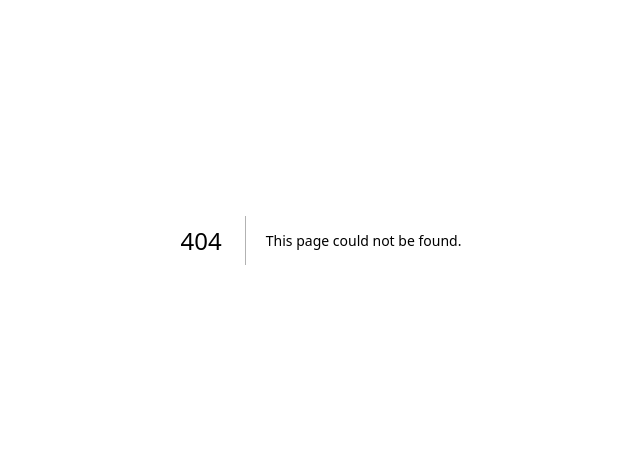
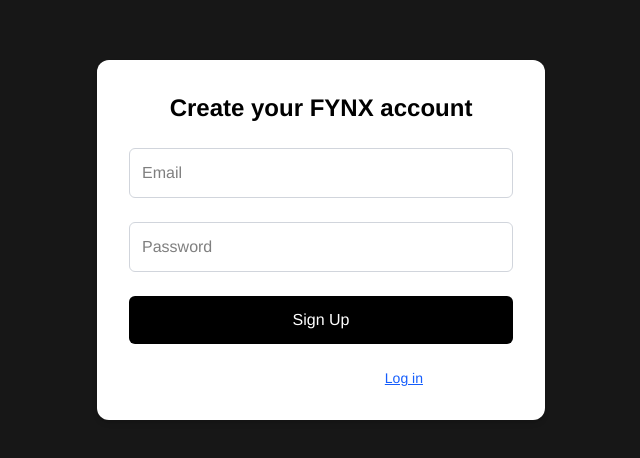
Before and after one commit to Vignesh-P4/FYNX, a Next.js app: page /signup in a window 1280 px wide. Before the commit this address had no page. Shown: the part 160-618 px from the top of the page, without its empty margins (319-959 px from the left). Built offline with nearby package versions, Linux system fonts and the light colour scheme.

Commit message:
New Changes

```diff
--- /dev/null
+++ b/src/app/about/page.tsx
@@ -0,0 +1,77 @@
+"use client";
+
+import { motion } from "framer-motion";
+import Image from "next/image";
+import Navbar from "../components/Navbar";
+
+export default function About() {
+  return (
+    <main className="min-h-screen bg-neutral-900 text-gray-800 px-6 py-12 md:px-20 flex flex-col items-center">
+      {/* Heading */}
+      <Navbar />
+      <motion.h1
+        initial={{ opacity: 0, y: -30 }}
+        animate={{ opacity: 1, y: 0 }}
+        transition={{ duration: 0.6 }}
+        className="text-4xl md:text-5xl font-bold mb-10 text-center mt-12 text-white"
+        >
+  About the Founder
+</motion.h1>
+
+
+      {/* Founder Card */}
+      <motion.div
+        initial={{ opacity: 0, y: 50 }}
+        animate={{ opacity: 1, y: 0 }}
+        transition={{ duration: 0.8, delay: 0.3 }}
+        className="bg-gray-100 rounded-2xl shadow-lg p-6 flex flex-col md:flex-row max-w-5xl w-full"
+      >
+        {/* Image */}
+        <div className="flex-shrink-0 mx-auto md:mx-0">
+          <Image
+            src="/founder.jpeg" // Replace with actual path to your image in /public
+            alt="Vignesh Pobbathi"
+            width={250}
+            height={250}
+            className="rounded-xl grayscale"
+          />
+        </div>
+
+        {/* Content */}
+        <div className="mt-6 md:mt-0 md:ml-10 space-y-4">
+          <h2 className="text-2xl font-semibold">Vignesh Pobbathi</h2>
+          <p className="text-gray-600">
+            I’m the founder of FYNX, an AI Financial Assistant designed to simplify personal finance for everyone.
+            As a developer, data analyst, and dreamer, I believe the power of AI should be in the hands of everyday people.
+          </p>
+
+          <blockquote className="italic text-gray-500 border-l-4 border-gray-300 pl-4">
+            “Innovation happens when technology meets purpose.”
+          </blockquote>
+
+          <div className="space-y-2">
+            <p><strong>Need:</strong> Most people struggle with tracking finances. FYNX empowers users to get real-time clarity and recommendations using AI.</p>
+            <p><strong>Advantages:</strong> Easy to use, personalized insights, automated savings & investment suggestions.</p>
+            <p><strong>Worth:</strong> With a modern UI and smart backend, FYNX is not just an app—it’s your financial co-pilot.</p>
+          </div>
+
+          {/* Social Links */}
+          <div className="pt-4">
+            <h3 className="text-lg font-medium">Connect with me:</h3>
+            <div className="flex gap-4 mt-2">
+              <a href="https://www.linkedin.com/in/vigneshpobbathi" target="_blank" rel="noopener noreferrer" className="hover:underline text-blue-600">
+                LinkedIn
+              </a>
+              <a href="https://github.com/vigneshpobbathi" target="_blank" rel="noopener noreferrer" className="hover:underline text-gray-800">
+                GitHub
+              </a>
+              <a href="mailto:vignesh@example.com" className="hover:underline text-red-500">
+                Email
+              </a>
+            </div>
+          </div>
+        </div>
+      </motion.div>
+    </main>
+  );
+}
--- /dev/null
+++ b/src/app/components/About.tsx
@@ -0,0 +1,11 @@
+export default function About() {
+  return (
+    <section className="py-20 text-center px-6">
+      <h2 className="text-3xl font-bold uppercase mb-4">What is FYNX?</h2>
+      <p className="text-gray-400 max-w-xl mx-auto">
+        FYNX is your intelligent, AI-powered financial assistant helping you manage, analyze,
+        and take control of your money — all in one beautiful dashboard.
+      </p>
+    </section>
+  );
+}
--- /dev/null
+++ b/src/app/components/AuthForm.tsx
@@ -0,0 +1,90 @@
+'use client';
+
+import { useState } from 'react';
+import { useRouter } from 'next/navigation';
+import HeroSlide from "./HeroSlide";
+
+
+interface Props {
+  mode: 'login' | 'signup';
+}
+
+export default function AuthForm({ mode }: Props) {
+  const [email, setEmail] = useState('');
+  const [password, setPassword] = useState('');
+  const router = useRouter();
+
+  const handleSubmit = (e: React.FormEvent) => {
+    e.preventDefault();
+
+    // ✅ Fake validation
+    if (!email || !password) {
+      alert('Please fill all fields');
+      return;
+    }
+
+    // 🔐 Simulate login/signup success
+    console.log(`${mode === 'login' ? 'Logged in' : 'Signed up'} with`, { email, password });
+
+    // ✅ Redirect to dashboard or home
+    router.push('/dashboard');
+  };
+
+  return (
+    <form
+      onSubmit={handleSubmit}
+      className="bg-white p-8 rounded-xl shadow-md w-full max-w-md space-y-6"
+    >
+      <h2 className="text-2xl font-bold text-center text-black">
+        {mode === 'login' ? 'Login to FYNX' : 'Create your FYNX account'}
+      </h2>
+
+      <input
+        type="email"
+        placeholder="Email"
+        className="w-full p-3 border border-gray-300 rounded-md text-black"
+        value={email}
+        onChange={(e) => setEmail(e.target.value)}
+      />
+
+      <input
+        type="password"
+        placeholder="Password"
+        className="w-full p-3 border border-gray-300 rounded-md text-black"
+        value={password}
+        onChange={(e) => setPassword(e.target.value)}
+      />
+
+      <button
+        type="submit"
+        className="w-full bg-black text-white py-3 rounded-md hover:bg-gray-800 transition"
+      >
+        {mode === 'login' ? 'Login' : 'Sign Up'}
+      </button>
+
+      <p className="text-center text-sm">
+        {mode === 'login' ? (
+          <>
+            Don’t have an account?{' '}
+            <span
+              onClick={() => router.push('/signup')}
+              className="text-blue-600 cursor-pointer underline"
+            >
+              Sign up
+            </span>
+          </>
+        ) : (
+          <>
+            Already have an account?{' '}
+            <span
+              onClick={() => router.push('/login')}
+              className="text-blue-600 cursor-pointer underline"
+            >
+              Log in
+            </span>
+          </>
+        )}
+      </p>
+    </form>
+  );
+}
--- a/components/HeroSlide.tsx
+++ b/src/app/components/HeroSlide.tsx
@@ -3,9 +3,11 @@
 import { useState, useEffect } from "react";
 import { Pause, Play } from "lucide-react";
 import { motion } from "framer-motion";
+import { useRouter } from "next/navigation";
 
 export default function HeroSlide() {
   const [isPaused, setIsPaused] = useState(false);
+  const router = useRouter();
 
   useEffect(() => {
     const video = document.getElementById("heroVideo") as HTMLVideoElement;
@@ -54,7 +56,7 @@
 
         <motion.button
           className="mt-8 px-8 py-4 bg-white text-black font-semibold uppercase tracking-wider hover:bg-gray-300 transition"
-          whileHover={{ scale: 1.05 }}
+          whileHover={{ scale: 1.05 }} onClick={()=> router.push('/login')}
         >
           Discover Platform →
         </motion.button>
--- a/components/Navbar.tsx
+++ b/src/app/components/Navbar.tsx
@@ -1,6 +1,8 @@
+// components/Navbar.tsx
 "use client";
 
 import Image from "next/image";
+import Link from "next/link";
 import { Menu, Search } from "lucide-react";
 
 export default function Navbar() {
@@ -13,19 +15,23 @@
 
       {/* Center: Logo */}
       <div className="absolute left-1/2 transform -translate-x-1/2">
+        <Link href="/">
           <Image
-          src="/fynx-logo.png"
+            src="/fynx-logo1.png"
             alt="FYNX Logo"
             width={50}
             height={50}
             priority
           />
+        </Link>
       </div>
 
-      {/* Right: Search Icon (optional) */}
-      <button className="p-2">
-        <Search className="w-6 h-6 text-white" />
-      </button>
+      {/* Right: About Link */}
+      <div className="p-2">
+        <Link href="/about" className="text-white hover:underline">
+          About
+        </Link>
+      </div>
     </nav>
   );
 }
--- /dev/null
+++ b/src/app/login/page.tsx
@@ -0,0 +1,11 @@
+'use client';
+
+import AuthForm from '../components/AuthForm';
+
+export default function LoginPage() {
+  return (
+    <main className="min-h-screen flex items-center justify-center bg-neutral-900">
+      <AuthForm mode="login" />
+    </main>
+  );
+}
--- a/src/app/page.tsx
+++ b/src/app/page.tsx
@@ -1,7 +1,8 @@
 "use client";
 
-import Navbar from "../../components/Navbar";
-import HeroSlide from "../../components/HeroSlide";
+import Navbar from "./components/Navbar";
+import HeroSlide from "./components/HeroSlide";
+import About from "./components/About";
 import { Linkedin, Instagram } from "lucide-react";
 
 export default function Home() {
@@ -10,6 +11,7 @@
       {/* HERO SECTION */}
       <Navbar />
       <HeroSlide />
+      <About />
 
       {/* INFO SECTION */}
       <section
--- /dev/null
+++ b/src/app/signup/page.tsx
@@ -0,0 +1,12 @@
+'use client';
+
+// Update the import path below if AuthForm is located elsewhere
+import AuthForm from '../components/AuthForm';
+
+export default function SignupPage() {
+  return (
+    <main className="min-h-screen flex items-center justify-center bg-neutral-900">
+      <AuthForm mode="signup" />
+    </main>
+  );
+}
--- /dev/null
+++ b/src/dashboard/page.tsx
@@ -0,0 +1,47 @@
+'use client';
+
+import { useRouter } from 'next/navigation';
+import { motion } from 'framer-motion';
+
+export default function Dashboard() {
+  const router = useRouter();
+
+  const handleLogout = () => {
+    // ✅ Clear session/token (this is placeholder logic)
+    localStorage.removeItem('user'); // adjust this based on your logic
+    router.push('/login');
+  };
+
+  return (
+    <main className="min-h-screen bg-neutral-900 text-white px-6 py-12 md:px-20">
+      <motion.h1
+        initial={{ opacity: 0, y: -30 }}
+        animate={{ opacity: 1, y: 0 }}
+        transition={{ duration: 0.6 }}
+        className="text-4xl md:text-5xl font-bold mb-10 text-center"
+      >
+        Welcome to Your Dashboard
+      </motion.h1>
+
+      <div className="max-w-3xl mx-auto bg-neutral-800 p-8 rounded-xl shadow-md">
+        <p className="text-xl mb-6">
+          👋 Hello, FYNX User! This is your personal financial command center.
+        </p>
+
+        {/* Placeholder for future features */}
+        <ul className="list-disc list-inside text-gray-300 mb-8 space-y-2">
+          <li>Track expenses & earnings</li>
+          <li>View personalized insights</li>
+          <li>Manage your budget & goals</li>
+        </ul>
+
+        <button
+          onClick={handleLogout}
+          className="bg-red-600 hover:bg-red-700 text-white px-6 py-3 rounded-lg transition"
+        >
+          Logout
+        </button>
+      </div>
+    </main>
+  );
+}
```
Also changed, not shown: public/founder.jpeg (added), public/fynx-logo1.png (added), src/app/components/FeatureCard.tsx (renamed from components/FeatureCard.tsx). Lines whose indentation alone changed are shown as unchanged.
